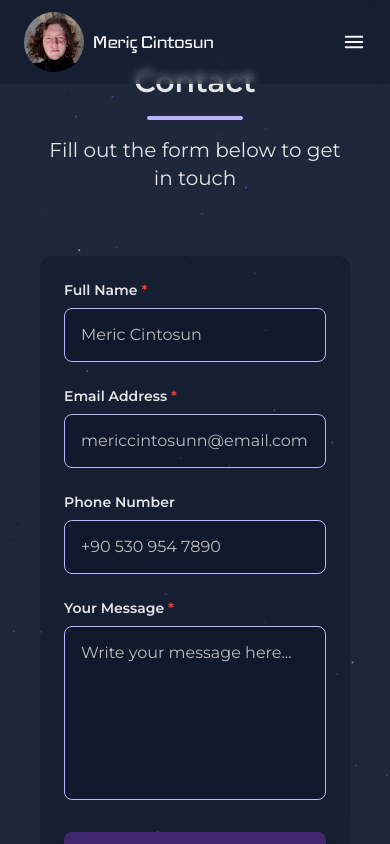
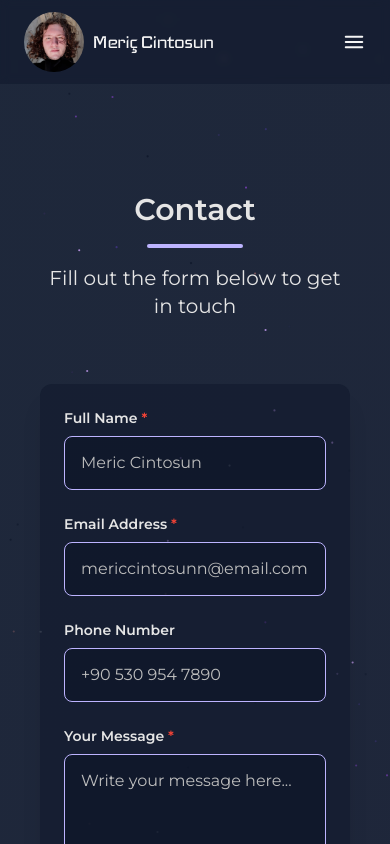
Before and after one commit to mericcintosun/meric-cintosun-portfolio, a Next.js app: page /contact in a window 390 px wide. Shown: the top 844 px of the page. Built offline with nearby package versions, Linux system fonts and the light colour scheme.

Commit message:
fixed-contact-responsive

```diff
--- a/src/app/contact/page.js
+++ b/src/app/contact/page.js
@@ -61,7 +61,7 @@ export default function Contact() {
 
   return (
     <div className="min-h-screen flex items-center justify-center">
-      <div className="w-full max-w-4xl px-4 sm:px-6 lg:px-8 py-16 sm:py-24 mt-[-8rem] z-[1]">
+      <div className="w-full max-w-4xl px-4 sm:px-6 lg:px-8 py-16 sm:py-24 lg:mt-[-8rem] z-[1]">
         <div className="space-y-4 text-center max-w-2xl mx-auto mb-16">
           <h1 className="text-3xl font-semibold md:text-5xl">
             Contact
```
